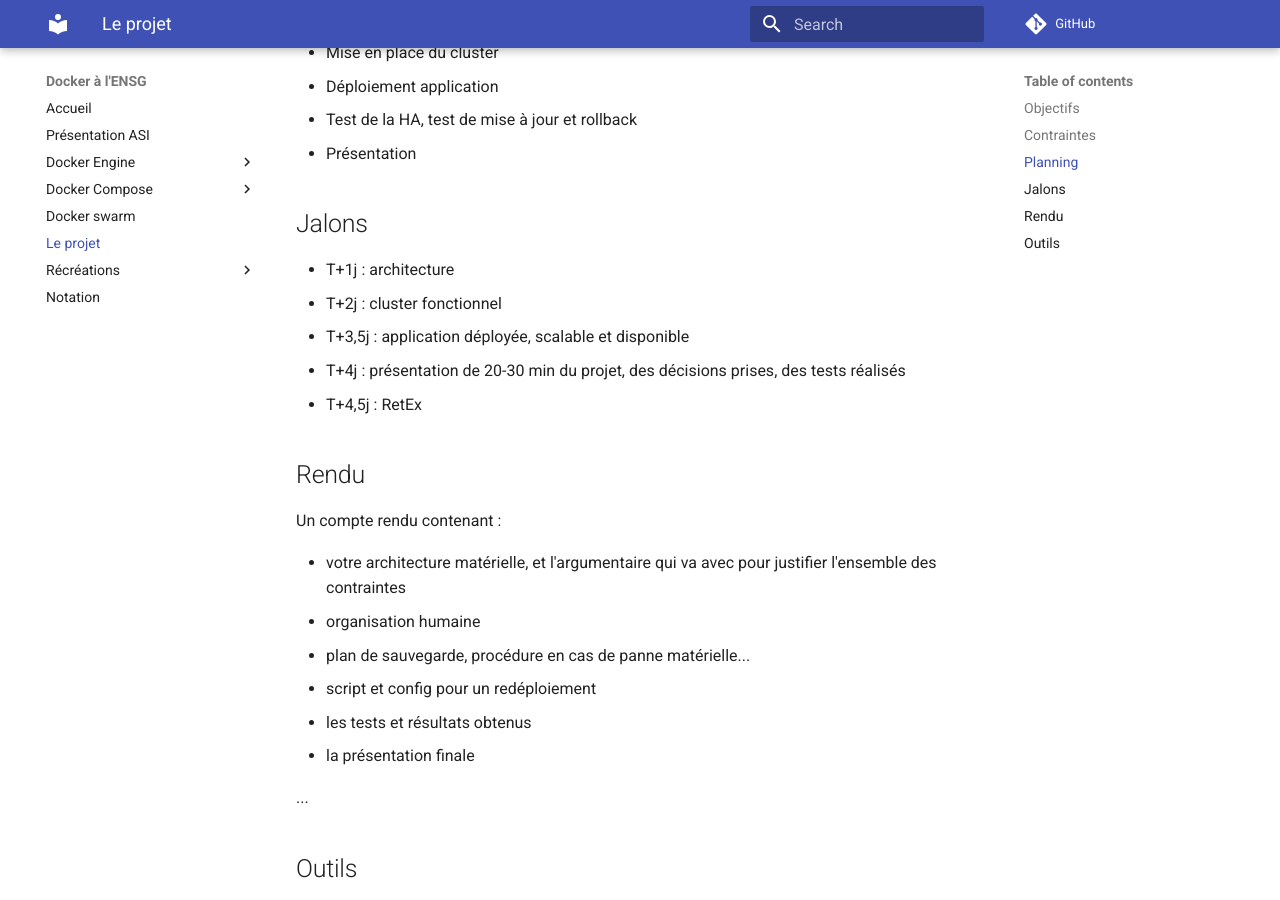
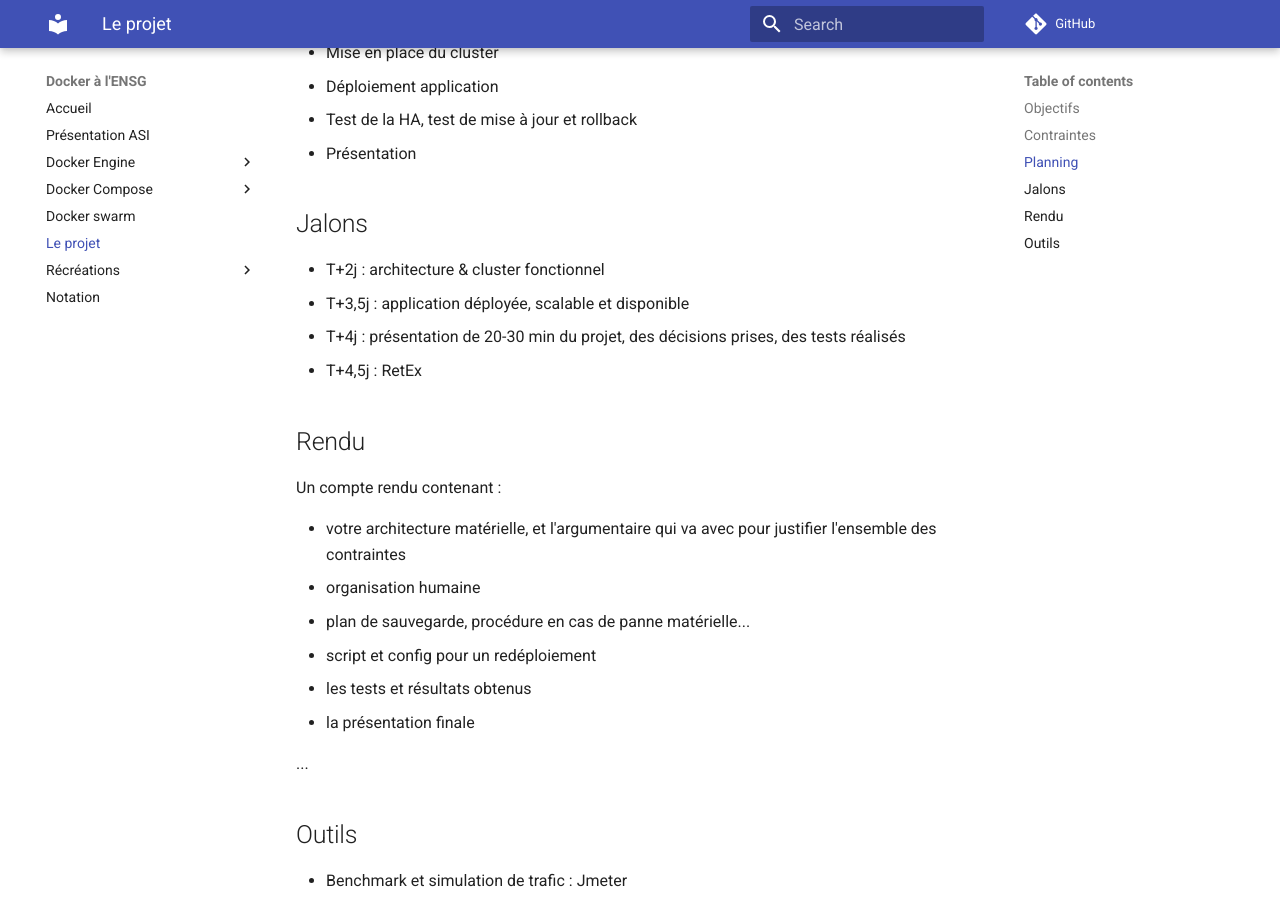
Before and after one commit to tcoupin/tp-docker-ensg, an MkDocs documentation site: the page built from docs/projet-swarm.md, in a window 1280 px wide and 900 px high, scrolled down 843 px. Built offline with MkDocs 1.6.1 and Material for MkDocs 9.7.7, drawn with Linux system fonts in a browser that asks for light colours; comment, search, counter and statistics services are not loaded; old or Windows-style settings are respelled for this version of MkDocs.

```diff
--- a/docs/projet-swarm.md
+++ b/docs/projet-swarm.md
@@ -31,8 +31,7 @@ Les notions suivantes seront aussi à utiliser :
 
 ## Jalons
 
-- T+1j : architecture
-- T+2j : cluster fonctionnel
+- T+2j : architecture & cluster fonctionnel
 - T+3,5j : application déployée, scalable et disponible
 - T+4j : présentation de 20-30 min du projet, des décisions prises, des tests réalisés
 - T+4,5j : RetEx
```
